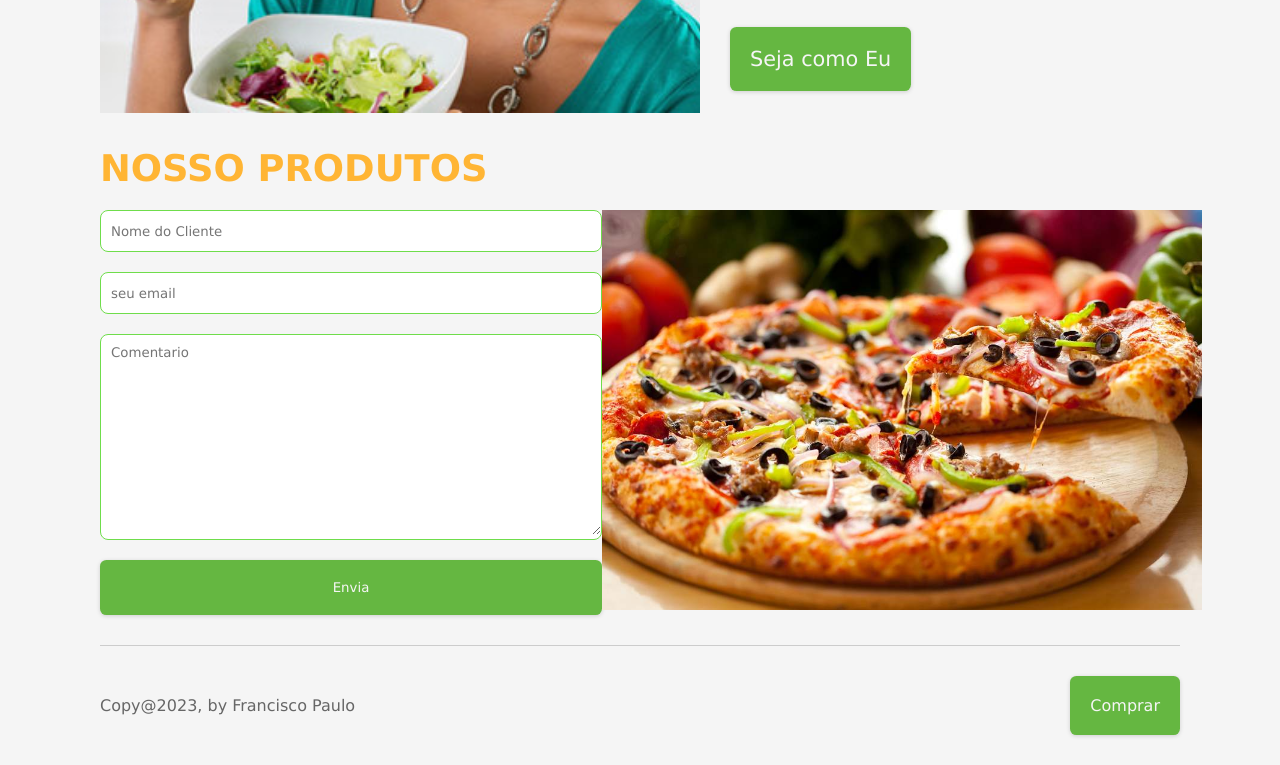
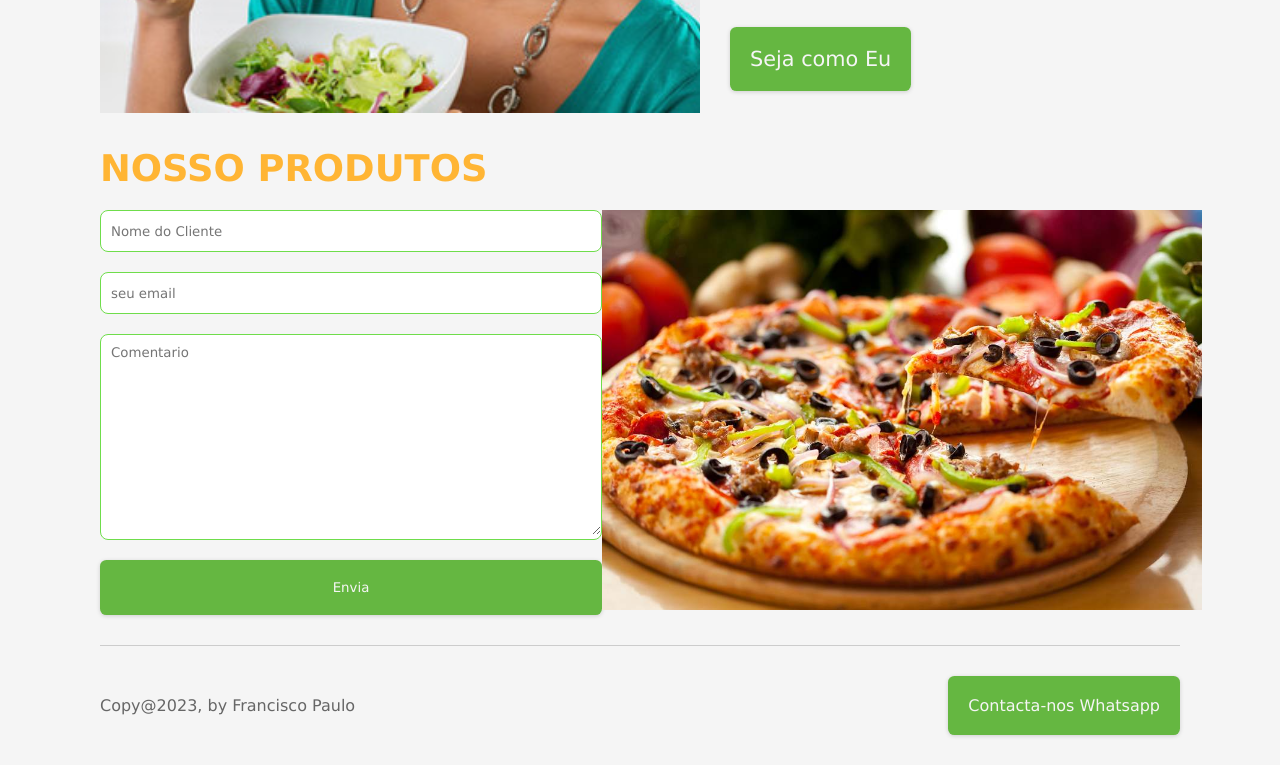
Before and after one commit to FranciscoMuanzaPaulo/FastFood, a plain HTML site: page index.html in a window 1280 px wide. Shown: the part 1825-2590 px from the top of the page. Drawn offline with nearby package versions, Linux system fonts and the light colour scheme.

Commit message:
adicionamos a api do whatsapp a na plataforma

```diff
--- a/index.html
+++ b/index.html
@@ -142,7 +142,7 @@
 
        <footer class="container">
             <p>Copy@2023, by Francisco Paulo</p>
-            <a href="#comprar" class="btn btn_primary">Comprar</a>
+            <a href="https://api.whatsapp.com/send/?phone=923415065&text=Ol%C3%A1%20Olá%20quero%20marcar%20uma%20reuni%C3%A3o" class="btn btn_primary">Contacta-nos Whatsapp</a>
        </footer>
 
 
```
